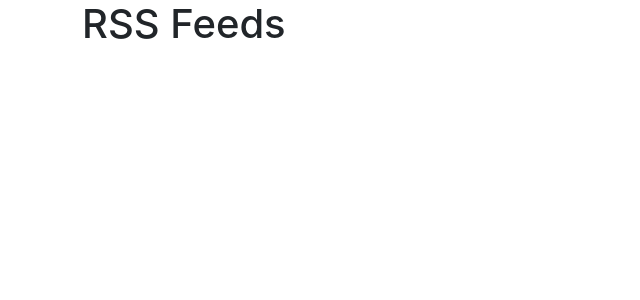
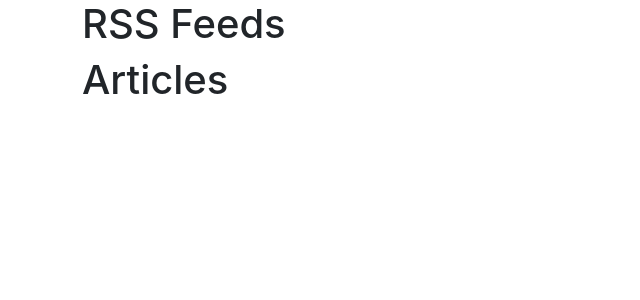
Before and after one commit to Okocharles/utiva-rss-to-json-class-project, a JavaScript app: page / in a window 1280 px wide. Shown: the top 300 px of the page, without its empty margins (0-640 px from the left). Built offline with nearby package versions, Linux system fonts and the light colour scheme; the HTML template or start-up script is replaced by a standard one.

Commit message:
✅ Set up basic markup

```diff
--- a/src/App.js
+++ b/src/App.js
@@ -7,6 +7,23 @@ function App() {
         <div class="col-xl-12">
           <h1>RSS Feeds</h1>
         </div>
+
+        <div class="row">
+          <div class="col-xl-12">
+            <form class="form">
+              <div class="form-group">{/* <InputField /> */}</div>
+              <div class="form-group">{/* <SubmitBtn /> */}</div>
+            </form>
+          </div>
+        </div>
+      </div>
+
+      <div class="row">
+        <div class="col-xl-12">
+          <h1>Articles</h1>
+
+          {/* <Article /> */}
+        </div>
       </div>
     </div>
   );
```
Also changed, not shown: src/components/Article.js (added, +7 -0 lines), src/components/Articles.js (deleted, +0 -7 lines).
